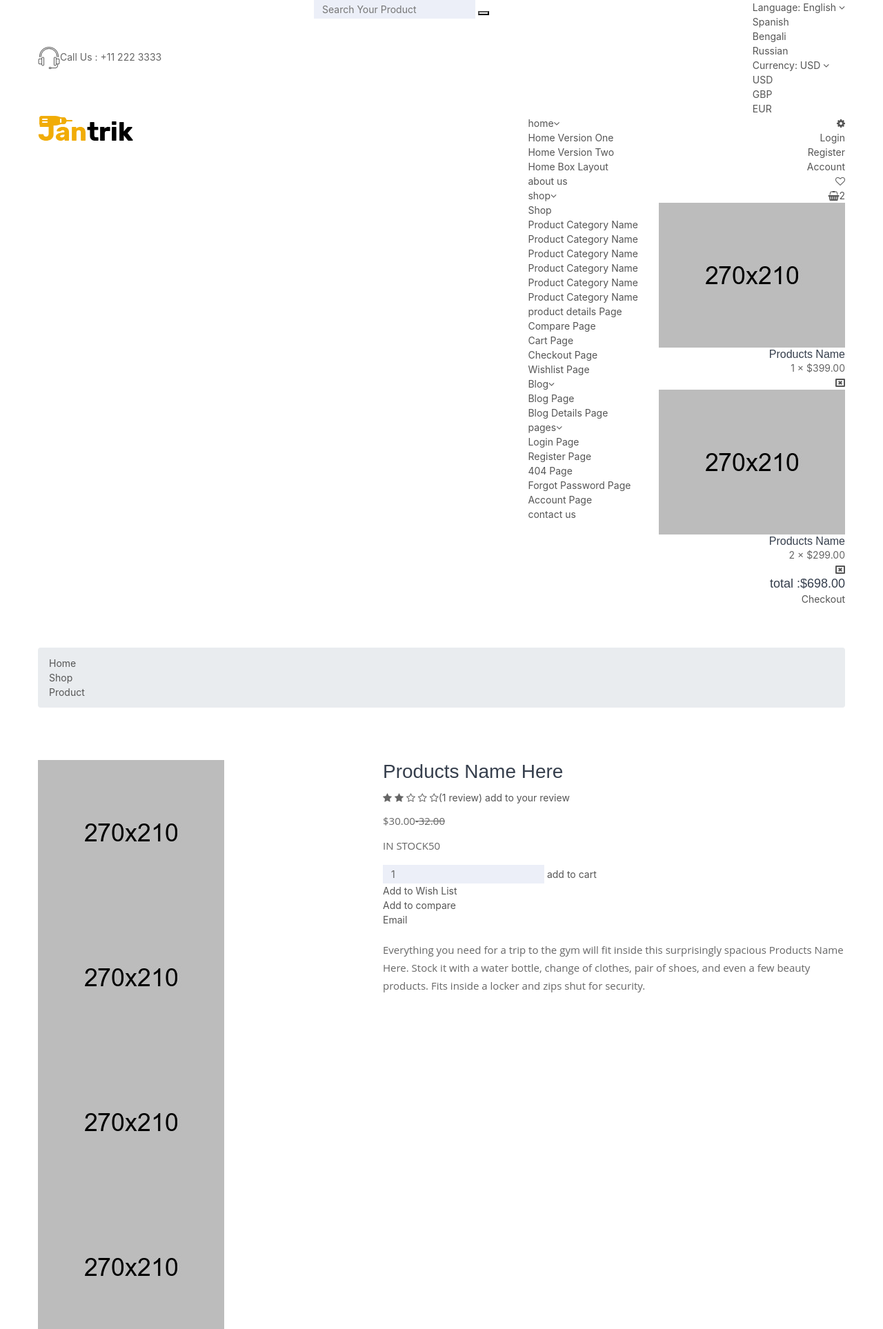
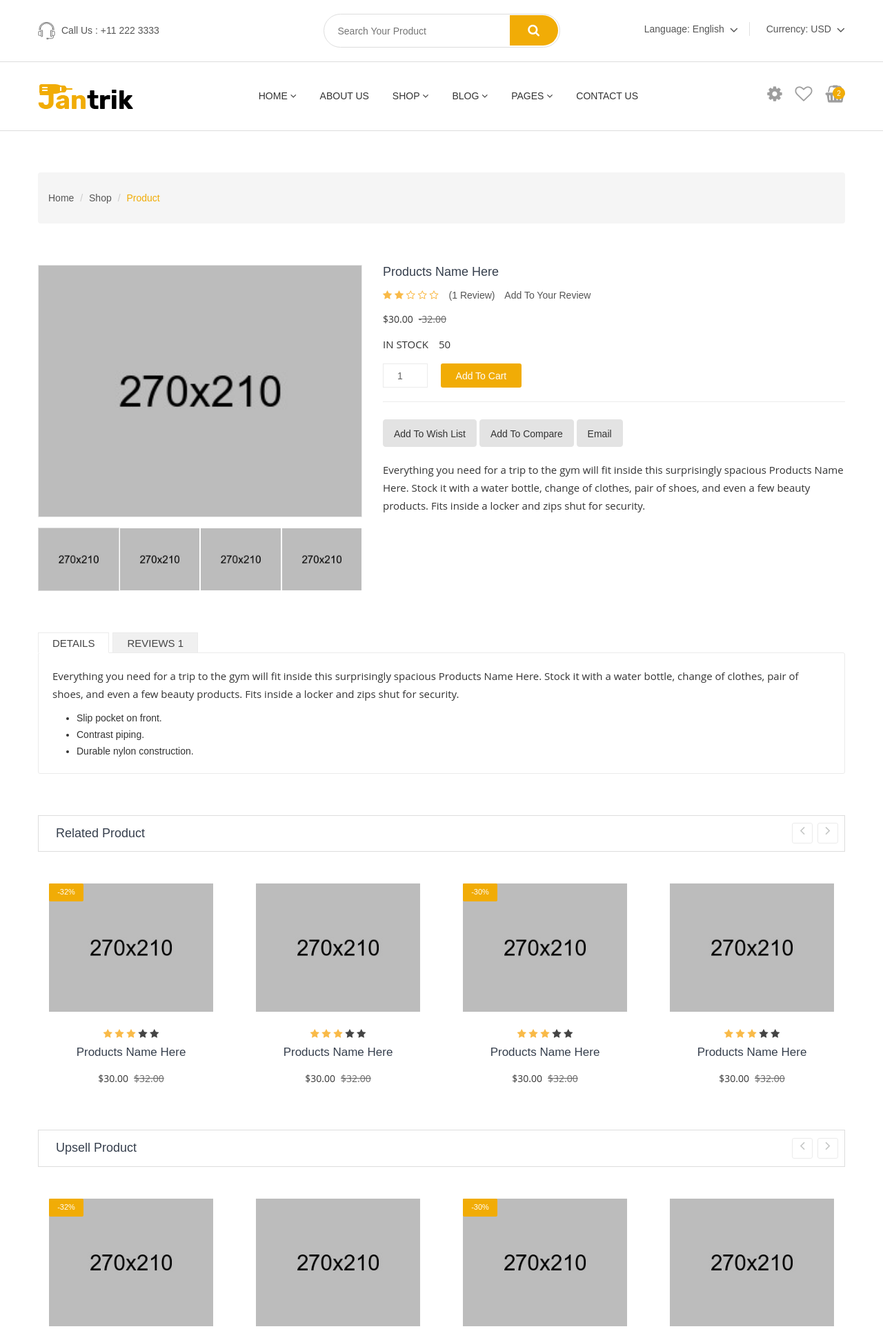
Before and after one commit to AcidInvader/internet_store, a Django app: page /product/ in a window 1280 px wide. Shown: the top 1927 px of the page at 69% size. Run offline with Django 3.2, Linux system fonts and the light colour scheme; some libraries are stand-ins or nearby versions; some web fonts are replaced.

Commit message:
i dont know what is going on

```diff
--- a/cons_int_store/mainapp/templates/mainapp/includes/inc_slider.html
+++ b/cons_int_store/mainapp/templates/mainapp/includes/inc_slider.html
@@ -1,4 +1,5 @@
 {% load static %}
+
 <!-- Slider Area Start -->
 <div class="slider-area slider-style-three">
     <div class="container">
--- a/cons_int_store/mainapp/templates/mainapp/index-3.html
+++ b/cons_int_store/mainapp/templates/mainapp/index-3.html
@@ -9,7 +9,7 @@
 <!-- Header Area End -->
 <!-- Slider Area Start -->
     {% block slider %}
-        {% include 'mainapp/includes/inc_slider.html' %}
+       {% include 'mainapp/includes/inc_slider.html' %}
     {% endblock %}
 <!-- Slider Area End -->
 <!-- New Products Start -->
--- a/cons_int_store/mainapp/templates/mainapp/product.html
+++ b/cons_int_store/mainapp/templates/mainapp/product.html
@@ -1,4 +1,5 @@
-<!doctype html>
+{% load static %}
+
 <html class="no-js" lang="en-US">
 
 <head>
@@ -9,37 +10,37 @@
     <meta name="keywords" content="E-commerce" />
     <meta name="viewport" content="width=device-width, initial-scale=1">
     <!-- place favicon.ico in the root directory -->
-    <link rel="shortcut icon" type="image/x-icon" href="img/icon/favicon.png">
+    <link rel="shortcut icon" type="image/x-icon" href="{% static 'img/icon/favicon.png' %}">
     <!-- Google Font css -->
     <link href="https://fonts.googleapis.com/css?family=Lily+Script+One" rel="stylesheet">
 
     <!-- mobile menu css -->
-    <link rel="stylesheet" href="css/meanmenu.min.css">
+    <link rel="stylesheet" href="{% static 'css/meanmenu.min.css' %}">
     <!-- animate css -->
-    <link rel="stylesheet" href="css/animate.css">
+    <link rel="stylesheet" href="{% static 'css/animate.css' %}">
     <!-- nivo slider css -->
-    <link rel="stylesheet" href="css/nivo-slider.css">
+    <link rel="stylesheet" href="{% static 'css/nivo-slider.css' %}">
     <!-- owl carousel css -->
-    <link rel="stylesheet" href="css/owl.carousel.min.css">
+    <link rel="stylesheet" href="{% static 'css/owl.carousel.min.css' %}">
     <!-- slick css -->
-   <link rel="stylesheet" href="css/slick.css">
+   <link rel="stylesheet" href="{% static 'css/slick.css' %}">
     <!-- price slider css -->
-    <link rel="stylesheet" href="css/jquery-ui.min.css">
+    <link rel="stylesheet" href="{% static 'css/jquery-ui.min.css' %}">
     <!-- fontawesome css -->
-    <link rel="stylesheet" href="css/font-awesome.min.css">
+    <link rel="stylesheet" href="{% static 'css/font-awesome.min.css' %}">
      <!-- fancybox css -->
-    <link rel="stylesheet" href="css/jquery.fancybox.css">
+    <link rel="stylesheet" href="{% static 'css/jquery.fancybox.css' %}">
     <!-- bootstrap css -->
-    <link rel="stylesheet" href="css/bootstrap.min.css">
+    <link rel="stylesheet" href="{% static 'css/bootstrap.min.css' %}">
     <!-- default css  -->
-    <link rel="stylesheet" href="css/default.css">
+    <link rel="stylesheet" href="{% static 'css/default.css' %}">
     <!-- style css -->
-    <link rel="stylesheet" href="style.css">
+    <link rel="stylesheet" href="{% static 'css/style.css' %}">
     <!-- responsive css -->
-    <link rel="stylesheet" href="css/responsive.css">
+    <link rel="stylesheet" href="{% static 'css/responsive.css' %}">
 
     <!-- modernizr js -->
-    <script src="js/vendor/modernizr-2.8.3.min.js"></script>
+    <script src="{% static 'js/vendor/modernizr-2.8.3.min.js' %}"></script>
 </head>
 
 <body>
@@ -57,7 +58,7 @@
                         <!-- Header Top left Start -->
                         <div class="col-lg-4 col-md-12 d-center">
                             <div class="header-top-left">
-                                <img src="img/icon/call.png" alt="">Call Us : +11 222 3333
+                                <img src="{% static 'img/icon/call.png' %}" alt="">Call Us : +11 222 3333
                             </div>
                         </div>
                         <!-- Header Top left End -->
@@ -109,7 +110,7 @@
                     <div class="row">
                         <div class="col-xl-3 col-lg-2 col-sm-5 col-5">
                             <div class="logo">
-                                <a href="index.html"><img src="img/logo/logo.png" alt="logo-image"></a>
+                                <a href="index.html"><img src="{% static 'img/logo/logo.png' %}" alt="logo-image"></a>
                             </div>
                         </div>
                         <!-- Primary Vertical-Menu End -->
@@ -197,7 +198,7 @@
                                                 <!-- Cart Box Start -->
                                                 <div class="single-cart-box">
                                                     <div class="cart-img">
-                                                        <a href="#"><img src="img/menu/1.jpg" alt="cart-image"></a>
+                                                        <a href="#"><img src="{% static 'img/menu/1.jpg' %}" alt="cart-image"></a>
                                                     </div>
                                                     <div class="cart-content">
                                                         <h6><a href="product.html">Products Name</a></h6>
@@ -209,7 +210,7 @@
                                                 <!-- Cart Box Start -->
                                                 <div class="single-cart-box">
                                                     <div class="cart-img">
-                                                        <a href="#"><img src="img/menu/2.jpg" alt="cart-image"></a>
+                                                        <a href="#"><img src="{% static 'img/menu/2.jpg' %}" alt="cart-image"></a>
                                                     </div>
                                                     <div class="cart-content">
                                                         <h6><a href="product.html">Products Name</a></h6>
@@ -325,16 +326,16 @@
                         <!-- Thumbnail Large Image start -->
                         <div class="tab-content">
                             <div id="thumb1" class="tab-pane active">
-                                <a data-fancybox="images" href="img/products/1.jpg"><img src="img/products/1.jpg" alt="product-view"></a>
+                                <a data-fancybox="images" href="{% static 'img/products/1.jpg' %}"><img src="img/products/1.jpg" alt="product-view"></a>
                             </div>
                             <div id="thumb2" class="tab-pane">
-                                <a data-fancybox="images" href="img/products/2.jpg"><img src="img/products/2.jpg" alt="product-view"></a>
+                                <a data-fancybox="images" href="{% static 'img/products/2.jpg' %}"><img src="img/products/2.jpg" alt="product-view"></a>
                             </div>
                             <div id="thumb3" class="tab-pane">
-                                <a data-fancybox="images" href="img/products/3.jpg"><img src="img/products/3.jpg" alt="product-view"></a>
+                                <a data-fancybox="images" href="{% static 'img/products/3.jpg' %}"><img src="img/products/3.jpg" alt="product-view"></a>
                             </div>
                             <div id="thumb4" class="tab-pane">
-                                <a data-fancybox="images" href="img/products/4.jpg"><img src="img/products/4.jpg" alt="product-view"></a>
+                                <a data-fancybox="images" href="{% static 'img/products/4.jpg' %}"><img src="img/products/4.jpg" alt="product-view"></a>
                             </div>
                         </div>
                         <!-- Thumbnail Large Image End -->
@@ -342,10 +343,10 @@
                         <!-- Thumbnail Image End -->
                         <div class="product-thumbnail">
                             <div class="thumb-menu nav">
-                                    <a class="active" data-toggle="tab" href="#thumb1"> <img src="img/products/1.jpg" alt="product-thumbnail"></a>
-                                    <a data-toggle="tab" href="#thumb2"> <img src="img/products/2.jpg" alt="product-thumbnail"></a>
-                                    <a data-toggle="tab" href="#thumb3"> <img src="img/products/3.jpg" alt="product-thumbnail"></a>
-                                    <a data-toggle="tab" href="#thumb4"> <img src="img/products/4.jpg" alt="product-thumbnail"></a>
+                                    <a class="active" data-toggle="tab" href="#thumb1"> <img src="{% static 'img/products/1.jpg' %}" alt="product-thumbnail"></a>
+                                    <a data-toggle="tab" href="#thumb2"> <img src="{% static 'img/products/2.jpg' %}" alt="product-thumbnail"></a>
+                                    <a data-toggle="tab" href="#thumb3"> <img src="{% static 'img/products/3.jpg' %}" alt="product-thumbnail"></a>
+                                    <a data-toggle="tab" href="#thumb4"> <img src="{% static 'img/products/4.jpg' %}" alt="product-thumbnail"></a>
                             </div>
                         </div>
                         <!-- Thumbnail image end -->
@@ -574,8 +575,8 @@
                             <!-- Product Image Start -->
                             <div class="pro-img">
                                 <a href="product.html">
-                                    <img class="primary-img" src="img/products/1.jpg" alt="single-product">
-                                    <img class="secondary-img" src="img/products/2.jpg" alt="single-product">
+                                    <img class="primary-img" src="{% static 'img/products/1.jpg' %}" alt="single-product">
+                                    <img class="secondary-img" src="{% static 'img/products/2.jpg' %}" alt="single-product">
                                 </a>
                             </div>
                             <!-- Product Image End -->
@@ -606,8 +607,8 @@
                             <!-- Product Image Start -->
                             <div class="pro-img">
                                 <a href="product.html">
-                                    <img class="primary-img" src="img/products/2.jpg" alt="single-product">
-                                    <img class="secondary-img" src="img/products/3.jpg" alt="single-product">
+                                    <img class="primary-img" src="{% static 'img/products/2.jpg' %}" alt="single-product">
+                                    <img class="secondary-img" src="{% static 'img/products/3.jpg' %}" alt="single-product">
                                 </a>
                             </div>
                             <!-- Product Image End -->
@@ -639,8 +640,8 @@
                             <!-- Product Image Start -->
                             <div class="pro-img">
                                 <a href="product.html">
-                                    <img class="primary-img" src="img/products/3.jpg" alt="single-product">
-                                    <img class="secondary-img" src="img/products/4.jpg" alt="single-product">
+                                    <img class="primary-img" src="{% static 'img/products/3.jpg' %}" alt="single-product">
+                                    <img class="secondary-img" src="{% static 'img/products/4.jpg' %}" alt="single-product">
                                 </a>
                             </div>
                             <!-- Product Image End -->
@@ -671,8 +672,8 @@
                             <!-- Product Image Start -->
                             <div class="pro-img">
                                 <a href="product.html">
-                                    <img class="primary-img" src="img/products/4.jpg" alt="single-product">
-                                    <img class="secondary-img" src="img/products/2.jpg" alt="single-product">
+                                    <img class="primary-img" src="{% static 'img/products/4.jpg' %}" alt="single-product">
+                                    <img class="secondary-img" src="{% static 'img/products/2.jpg' %}" alt="single-product">
                                 </a>
                             </div>
                             <!-- Product Image End -->
@@ -719,8 +720,8 @@
                             <!-- Product Image Start -->
                             <div class="pro-img">
                                 <a href="product.html">
-                                    <img class="primary-img" src="img/products/4.jpg" alt="single-product">
-                                    <img class="secondary-img" src="img/products/2.jpg" alt="single-product">
+                                    <img class="primary-img" src="{% static 'img/products/4.jpg' %}" alt="single-product">
+                                    <img class="secondary-img" src="{% static 'img/products/2.jpg' %}" alt="single-product">
                                 </a>
                             </div>
                             <!-- Product Image End -->
@@ -752,8 +753,8 @@
                             <!-- Product Image Start -->
                             <div class="pro-img">
                                 <a href="product.html">
-                                    <img class="primary-img" src="img/products/1.jpg" alt="single-product">
-                                    <img class="secondary-img" src="img/products/2.jpg" alt="single-product">
+                                    <img class="primary-img" src="{% static 'img/products/1.jpg' %}" alt="single-product">
+                                    <img class="secondary-img" src="{% static 'img/products/2.jpg' %}" alt="single-product">
                                 </a>
                             </div>
                             <!-- Product Image End -->
@@ -784,8 +785,8 @@
                             <!-- Product Image Start -->
                             <div class="pro-img">
                                 <a href="product.html">
-                                    <img class="primary-img" src="img/products/2.jpg" alt="single-product">
-                                    <img class="secondary-img" src="img/products/3.jpg" alt="single-product">
+                                    <img class="primary-img" src="{% static 'img/products/2.jpg' %}" alt="single-product">
+                                    <img class="secondary-img" src="{% static 'img/products/3.jpg' %}" alt="single-product">
                                 </a>
                             </div>
                             <!-- Product Image End -->
@@ -817,8 +818,8 @@
                             <!-- Product Image Start -->
                             <div class="pro-img">
                                 <a href="product.html">
-                                    <img class="primary-img" src="img/products/3.jpg" alt="single-product">
-                                    <img class="secondary-img" src="img/products/4.jpg" alt="single-product">
+                                    <img class="primary-img" src="{% static 'img/products/3.jpg' %}" alt="single-product">
+                                    <img class="secondary-img" src="{% static 'img/products/4.jpg' %}" alt="single-product">
                                 </a>
                             </div>
                             <!-- Product Image End -->
@@ -849,8 +850,8 @@
                             <!-- Product Image Start -->
                             <div class="pro-img">
                                 <a href="product.html">
-                                    <img class="primary-img" src="img/products/4.jpg" alt="single-product">
-                                    <img class="secondary-img" src="img/products/2.jpg" alt="single-product">
+                                    <img class="primary-img" src="{% static 'img/products/4.jpg' %}" alt="single-product">
+                                    <img class="secondary-img" src="{% static 'img/products/2.jpg' %}" alt="single-product">
                                 </a>
                             </div>
                             <!-- Product Image End -->
--- a/cons_int_store/mainapp/views.py
+++ b/cons_int_store/mainapp/views.py
@@ -4,7 +4,7 @@ from mainapp.models import Product
 # Create your views here.
 
 def index(request):
-    products = Product.objects.all()[:2]
+    products = Product.objects.all()
 
     return render(request, 'mainapp/index-3.html', context={
         'products': products,
```
Also changed, not shown: cons_int_store/mainapp/templates/mainapp/base.html (line endings or trailing spaces).
